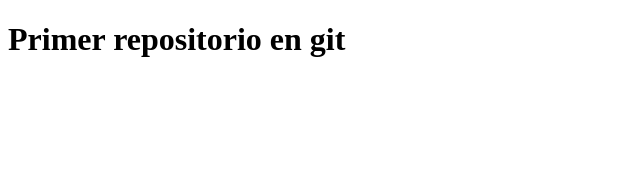
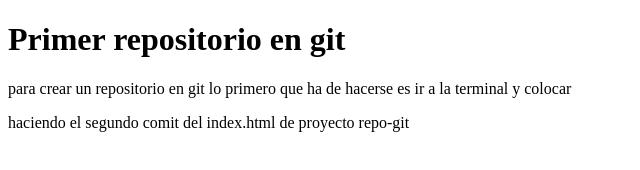
Before and after one commit to americagit/repo-de-repo-git, a plain HTML site: page index.html in a window 1280 px wide. Shown: the whole page, without its empty margins (0-640 px from the left). Drawn offline with Linux system fonts and the light colour scheme.

Commit message:
repogit-dos

```diff
--- a/index.html
+++ b/index.html
@@ -7,5 +7,6 @@
 </head>
 <body>
     <h1>Primer repositorio en git</h1>
+    <p>para crear un repositorio en git lo primero que ha de hacerse es ir a la terminal y colocar</p>
 </body>
-</html>
+</html><p>haciendo el segundo comit del index.html de proyecto repo-git </p>
```
